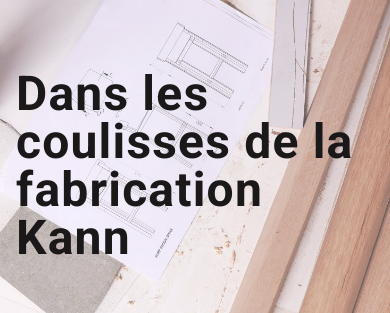
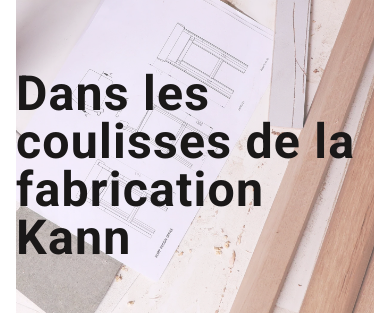
Before and after one commit to deadbeathd07/kann, a Vue app: page / in a window 390 px wide. Shown: the part 770-1083 px from the top of the page. Built offline with nearby package versions, Linux system fonts and the light colour scheme.

Commit message:
решен баг с отображением ширины секции, размер шрифта сделан отзывчивым

```diff
--- a/src/components/KannSection.vue
+++ b/src/components/KannSection.vue
@@ -32,13 +32,13 @@ const props = defineProps({
 		&--large {
 			width: 60vw;
 			@media (max-width: 820px) {
-				width: 100vw;
+				width: 100%;
 			}
 		}
 		&--medium {
 			width: 50vw;
 			@media (max-width: 820px) {
-				width: 100vw;
+				width: 100%;
 			}
 		}
 		&--normal {
@@ -77,7 +77,7 @@ const props = defineProps({
 				position: absolute;
 				top: 0;
 				left: 0;
-				width: 100vw;
+				width: 100%;
 				padding: 0 1rem;
 			}
 		}
@@ -86,7 +86,7 @@ const props = defineProps({
 			align-items: flex-end;
 			justify-content: center;
 			@media (max-width: 820px) {
-				width: 100vw;
+				width: 100%;
 				height: 50%;
 				justify-content: start;
 			}
--- a/src/components/KannTitle.vue
+++ b/src/components/KannTitle.vue
@@ -15,10 +15,7 @@ const props = defineProps({
 .title {
 	font-weight: bold;
 	color: $color;
-	font-size: 60px;
+	font-size: calc((100vw - 365px) / (1440 - 365) * (60 - 48) + 48px);
 	letter-spacing: 1.2px;
-	@media (max-width: 820px) {
-		font-size: 48px;
-	}
 }
 </style>
```
